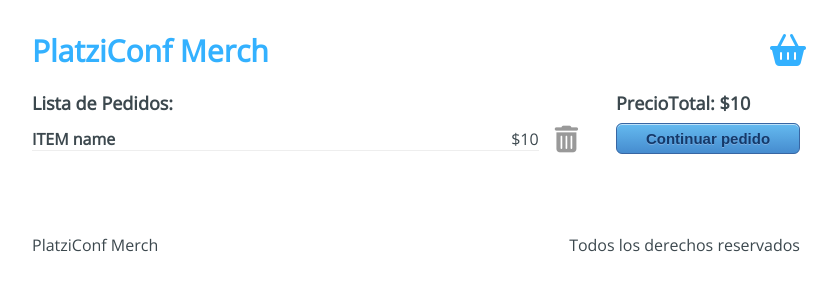
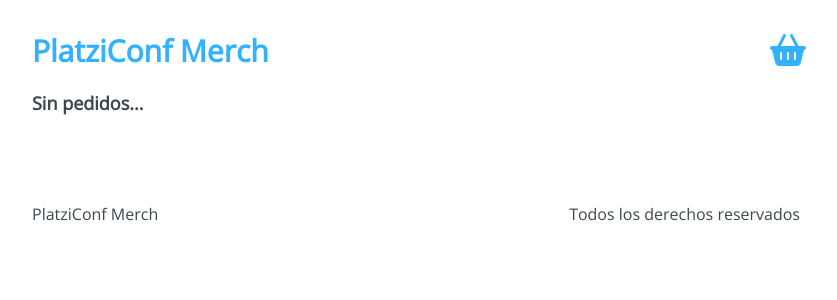
Before and after one commit to lucianocavallo/platzi-conf-merch, a React app: page /checkout in a window 1280 px wide. Shown: the top 300 px of the page, without its empty margins (224-1061 px from the left). Built offline with nearby package versions, Linux system fonts and the light colour scheme.

Commit message:
useContext en la pagina de checkout

```diff
--- a/src/containers/Checkout.jsx
+++ b/src/containers/Checkout.jsx
@@ -1,28 +1,53 @@
-import React from "react";
+import React, { useContext } from "react";
 import { Link } from "react-router-dom";
 import "../styles/components/Checkout.css";
 
+import AppContext from "../context/AppContext"
+
 const Checkout = () => {
+  const { state, removeFromCart } = useContext(AppContext);
+  const { cart } = state;
+
+  const handleRemove = product => () => {
+    removeFromCart(product);
+  };
+
+  const handleSumTotal = () => {
+    const reducer = (accumulator, currentValue) => accumulator + currentValue.price;
+    const sum = cart.reduce(reducer, 0)
+    return sum;
+  };
+
   return (
     <div className="Checkout">
       <div className="Checkout-content">
-        <h3>Lista de Pedidos:</h3>
+        {cart.length > 0 ? <h3>Lista de Pedidos:</h3> : <h3>Sin pedidos...</h3>}
+        {cart.map(item => (
           <div className="Checkout-item">
             <div className="Checkout-element">
-            <h4>ITEM name</h4>
-            <span>$10</span>
+              <h4>{item.title}</h4>
+              <span>
+                $
+                {item.price}
+              </span>
             </div>
-          <button type="button">
+            <button
+              onClick={handleRemove(item)}
+              type="button"
+            >
               <i className="fas fa-trash-alt fa-2x" />
             </button>
           </div>
+        ))}
       </div>
+      {cart.length > 0 && (
         <div className="Checkout-sidebar">
-        <h3>PrecioTotal: $10</h3>
+          <h3>{`PrecioTotal: $${handleSumTotal()}`}</h3>
           <Link to="/checkout/information">
             <button type="button">Continuar pedido</button>
           </Link>
         </div>
+      )}
     </div>
   );
 }
```
Lines whose indentation alone changed are shown as unchanged.
